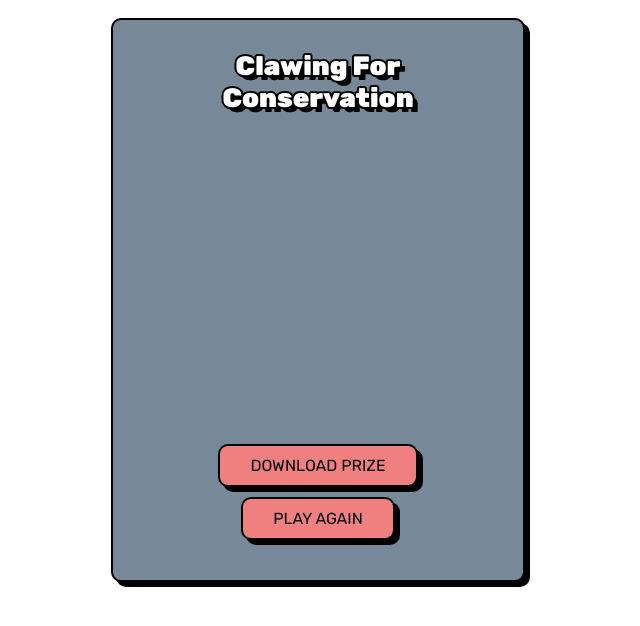
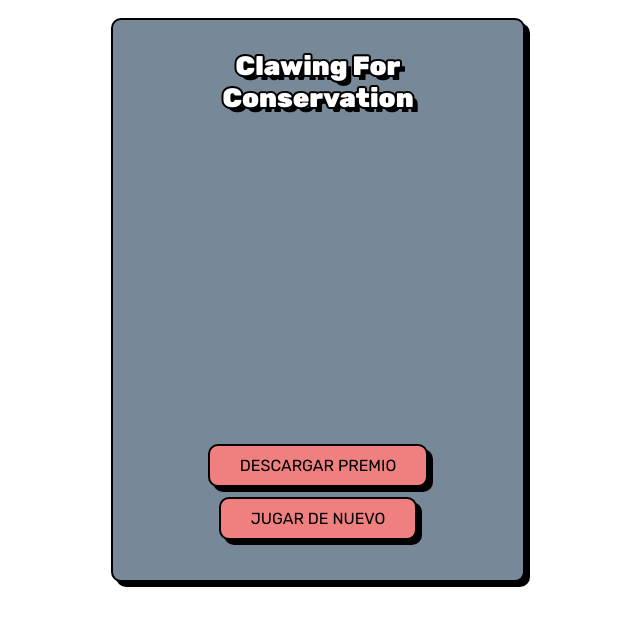
Before and after one commit to aapgar/Clawing-For-Conservation-Spanish-Version, a plain HTML site: page results.html in a window 1280 px wide. Shown: the whole page, without its empty margins (322-962 px from the left). Drawn offline with Linux system fonts and the light colour scheme.

Commit message:
Update results.html

```diff
--- a/results.html
+++ b/results.html
@@ -21,8 +21,8 @@
             </div>
         </div>
         <div>
-            <div class="btn boxed" id="download">DOWNLOAD PRIZE</div>
-            <div class="btn boxed" id="play-again">PLAY AGAIN</div>
+            <div class="btn boxed" id="download">DESCARGAR PREMIO</div>
+            <div class="btn boxed" id="play-again">JUGAR DE NUEVO</div>
         </div>
     </div>
 </body>
```
